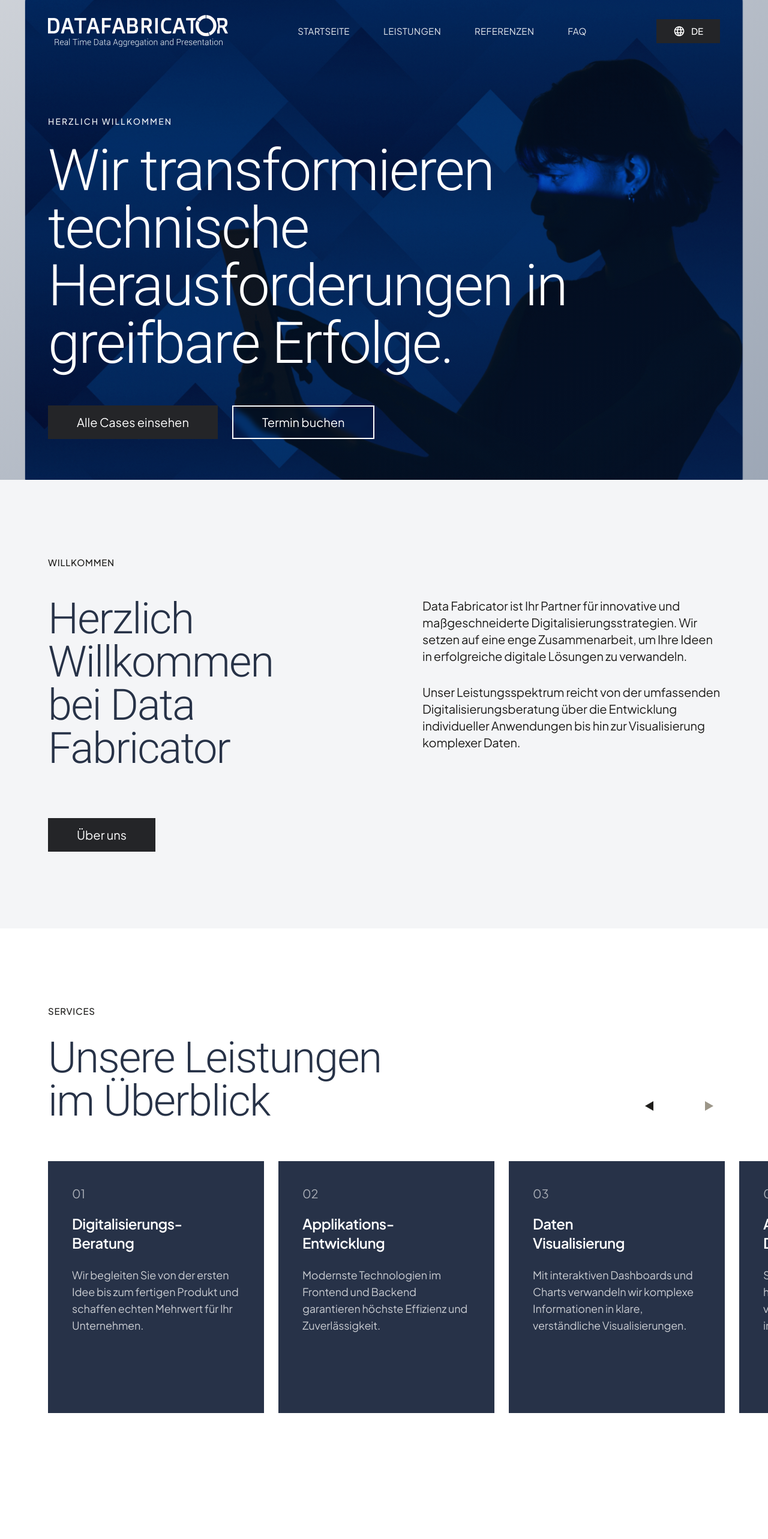
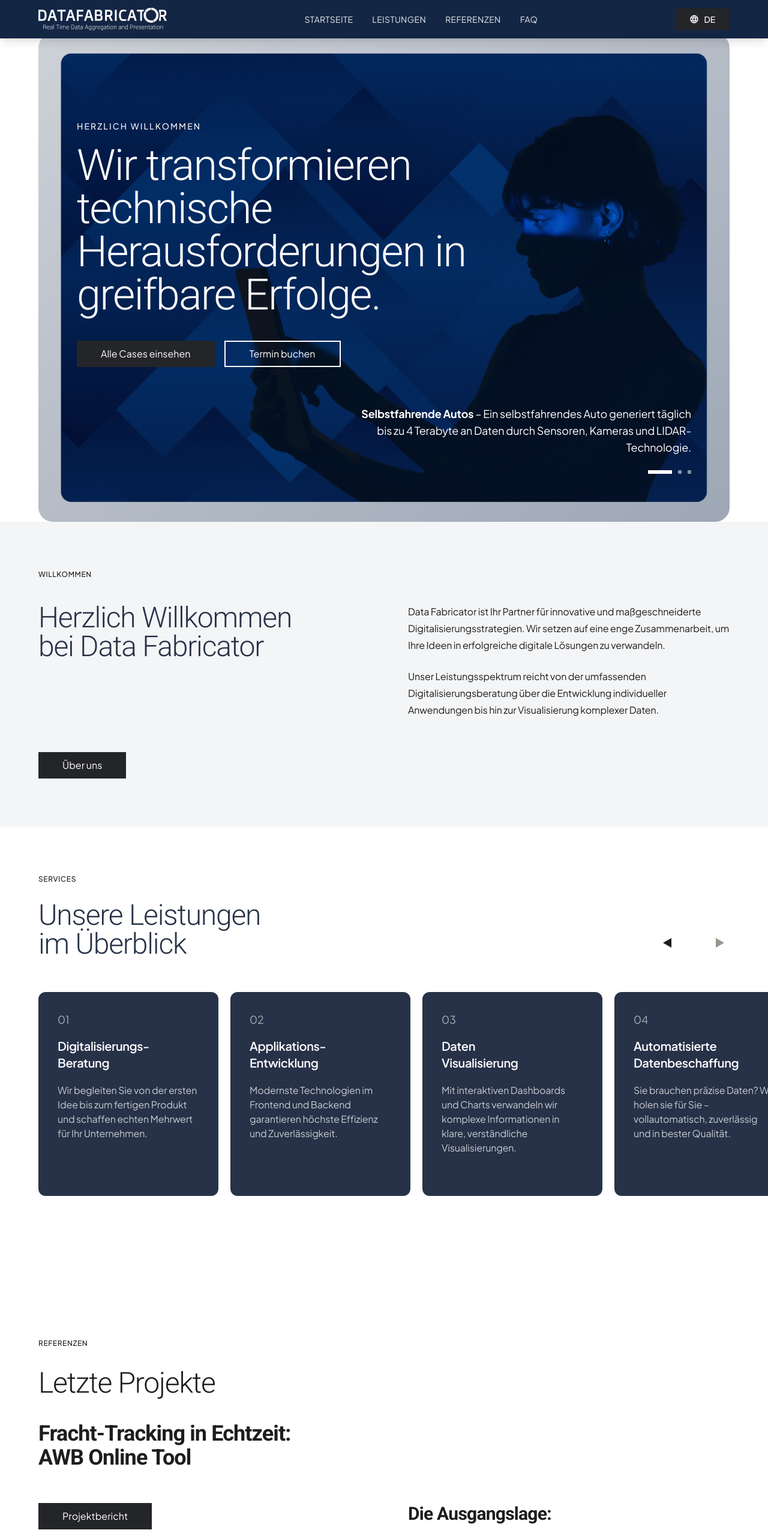
Before and after one commit to HHDS85/datafab-website, a Vue app: page / in a window 1280 px wide. Shown: the top 2566 px of the page at 60% size. Built offline with nearby package versions, Linux system fonts and the light colour scheme.

Commit message:
Updated style.css

```diff
--- a/src/components/AppHeader.vue
+++ b/src/components/AppHeader.vue
@@ -1,20 +1,14 @@
 <template>
-  <header
-    class="fixed w-full z-50 transition-all duration-300 ease-out"
-    :class="isScrolled
-      ? 'top-0 bg-[#071B3A]/95 backdrop-blur-md shadow-lg py-4'
-      : 'top-0 bg-transparent py-6'"
-  >
-    <div class="max-w-[1920px] mx-auto px-8 lg:px-16 xl:px-20 2xl:px-24">
+  <header class="fixed top-0 w-full z-50 bg-[#071B3A]/95 backdrop-blur-md shadow-lg py-3">
+    <div class="max-w-[1440px] mx-auto px-6 lg:px-12 xl:px-16">
       <div class="flex items-center justify-between">
         <img
-          class="transition-all duration-300 ease-out"
-          :class="isScrolled ? 'h-10' : 'h-14'"
+          class="h-10"
           alt="Logo datafabrictor"
           src="/logo-datafabrictor.svg"
         />
 
-        <nav class="hidden lg:flex items-center gap-12 xl:gap-14">
+        <nav class="hidden lg:flex items-center gap-8">
           <a
             v-for="(item, index) in navigationItems"
             :key="`nav-${index}`"
@@ -25,7 +19,7 @@
               :class="[
                 'font-family-jakarta relative transition-all duration-300',
                 item.active ? 'font-bold text-white' : 'font-normal text-white/90 group-hover:text-white',
-                'tracking-wide uppercase text-sm xl:text-[15px]'
+                'tracking-wide uppercase text-sm'
               ]"
             >
               {{ item.label }}
@@ -40,24 +34,24 @@
         </nav>
 
         <button
-          class="hidden md:flex items-center gap-2.5 bg-[#242528] hover:bg-[#323438] transition-all duration-300 px-7 py-2.5"
+          class="hidden md:flex items-center gap-2 bg-[#242528] hover:bg-[#323438] transition-all duration-300 px-6 h-9"
         >
           <img
-            class="w-5 h-5"
+            class="w-4 h-4"
             alt="Language"
             src="/language.svg"
           />
-          <span class="font-family-jakarta font-medium text-white text-sm xl:text-[15px]">
+          <span class="font-family-jakarta font-medium text-white text-sm">
             DE
           </span>
         </button>
 
         <button
           @click="toggleMenu"
-          class="lg:hidden flex flex-col items-center justify-center w-10 h-10 z-30 group relative"
+          class="lg:hidden flex flex-col items-center justify-center w-9 h-9 z-30 group relative"
           aria-label="Toggle menu"
         >
-          <span class="flex flex-col gap-1.5 w-6">
+          <span class="flex flex-col gap-1.5 w-5">
             <span
               class="h-0.5 w-full bg-white transition-all duration-300 ease-out transform origin-center"
               :class="isMenuOpen ? 'rotate-45 translate-y-2' : ''"
@@ -76,32 +70,32 @@
         <Transition name="slide-fade">
           <div
             v-if="isMenuOpen"
-            class="lg:hidden absolute top-full left-0 right-0 mt-2 bg-[#071B3A]/98 backdrop-blur-xl shadow-2xl overflow-hidden border-t border-white/10"
+            class="lg:hidden absolute top-full left-0 right-0 bg-[#071B3A]/98 backdrop-blur-xl shadow-2xl overflow-hidden border-t border-white/10"
           >
-            <nav class="flex flex-col p-6">
+            <nav class="flex flex-col p-5">
               <a
                 v-for="(item, index) in navigationItems"
                 :key="`mobile-nav-${index}`"
                 :href="item.href"
                 @click="closeMenu"
-                class="flex items-center justify-between py-4 border-b border-white/10 last:border-0 group hover:bg-white/5 -mx-2 px-2 transition-all duration-200"
+                class="flex items-center justify-between py-3.5 border-b border-white/10 last:border-0 group hover:bg-white/5 -mx-2 px-2 transition-all duration-200"
               >
                 <span
                   :class="[
                     'font-family-jakarta',
                     item.active ? 'font-bold text-white' : 'font-normal text-white/80 group-hover:text-white',
-                    'text-lg transition-colors duration-200'
+                    'text-base transition-colors duration-200'
                   ]"
                 >
                   {{ item.label }}
                 </span>
-                <svg class="w-5 h-5 text-white/40 group-hover:text-white/80 transform group-hover:translate-x-1 transition-all duration-200" fill="none" stroke="currentColor" viewBox="0 0 24 24">
+                <svg class="w-4 h-4 text-white/40 group-hover:text-white/80 transform group-hover:translate-x-1 transition-all duration-200" fill="none" stroke="currentColor" viewBox="0 0 24 24">
                   <path stroke-linecap="round" stroke-linejoin="round" stroke-width="2" d="M9 5l7 7-7 7"/>
                 </svg>
               </a>
 
-              <div class="mt-6 flex items-center justify-center gap-2 px-6 py-3 bg-[#242528] hover:bg-[#323438] transition-all duration-200">
-                <img class="w-5 h-5" alt="Language" src="/language.svg" />
+              <div class="mt-5 flex items-center justify-center gap-2 px-5 py-2.5 bg-[#242528] hover:bg-[#323438] transition-all duration-200">
+                <img class="w-4 h-4" alt="Language" src="/language.svg" />
                 <span class="font-family-jakarta font-medium text-white text-sm">
                   DE
                 </span>
@@ -119,7 +113,6 @@ import { ref, onMounted, onUnmounted, computed } from 'vue';
 import { navigationItems as originalNavigationItems } from '@/data/navigation';
 
 const isMenuOpen = ref(false);
-const isScrolled = ref(false);
 const activeSection = ref('');
 
 const navigationItems = computed(() => {
@@ -129,9 +122,7 @@ const navigationItems = computed(() => {
   }));
 });
 
-const handleScroll = () => {
-  isScrolled.value = window.scrollY > 50;
-
+const updateActiveSection = () => {
   const sections = ['leistungen', 'referenzen', 'faq', 'kontakt'];
   let currentSection = '';
 
@@ -158,12 +149,12 @@ const closeMenu = () => {
 };
 
 onMounted(() => {
-  window.addEventListener('scroll', handleScroll);
-  handleScroll();
+  window.addEventListener('scroll', updateActiveSection);
+  updateActiveSection();
 });
 
 onUnmounted(() => {
-  window.removeEventListener('scroll', handleScroll);
+  window.removeEventListener('scroll', updateActiveSection);
 });
 </script>
 
--- a/src/components/HeroSection.vue
+++ b/src/components/HeroSection.vue
@@ -1,6 +1,7 @@
 <template>
-  <section class="relative w-full">
-    <div class="relative w-full h-screen overflow-hidden">
+  <section class="relative w-full pt-14 px-6 lg:px-12 xl:px-16">
+    <div class="relative w-full max-w-[1440px] mx-auto overflow-hidden rounded-3xl">
+      <div class="relative w-full min-h-[85vh]">
         <div class="absolute inset-0 w-full h-full">
           <div class="absolute inset-0 bg-gradient-to-br from-[#071B3A]/20 to-[#0A2348]/40 z-[1]"></div>
           <img
@@ -10,50 +11,51 @@
           />
         </div>
 
-      <div class="relative w-full max-w-[1920px] mx-auto px-8 lg:px-16 xl:px-20 2xl:px-24 pt-48 pb-20 z-10 h-full flex flex-col">
-        <div class="mb-6">
-          <p class="font-family-jakarta font-medium text-white/95 text-sm tracking-[0.15em] uppercase">
+        <div class="relative w-full px-6 lg:px-12 xl:px-16 pt-24 md:pt-32 lg:pt-36 pb-16 lg:pb-20 z-10 h-full flex flex-col">
+          <div class="mb-5">
+            <p class="font-family-jakarta font-medium text-white/95 text-xs md:text-sm tracking-[0.15em] uppercase">
               HERZLICH WILLKOMMEN
             </p>
           </div>
 
-        <h1 class="font-family-roboto font-light text-white text-7xl xl:text-8xl tracking-tight leading-[1.1] mb-14 max-w-[900px]">
+          <h1 class="font-family-roboto font-light text-white text-5xl md:text-6xl xl:text-7xl tracking-tight leading-[1.1] mb-10 max-w-[720px]">
             Wir transformieren
             technische
             Herausforderungen in
             greifbare Erfolge.
           </h1>
 
-        <div class="flex gap-6 mb-auto">
-          <button class="font-family-jakarta font-normal text-lg xl:text-xl bg-[#242528] text-white hover:bg-[#323438] transition-all duration-300 px-12 h-14">
+          <div class="flex flex-col sm:flex-row gap-4 mb-auto">
+            <button class="font-family-jakarta font-normal text-base bg-[#242528] text-white hover:bg-[#323438] transition-all duration-300 px-10 h-11">
               Alle Cases einsehen
             </button>
 
-          <button class="font-family-jakarta font-normal text-lg xl:text-xl border-2 border-white text-white hover:bg-white hover:text-[#071B3A] transition-all duration-300 px-12 h-14 backdrop-blur-sm">
+            <button class="font-family-jakarta font-normal text-base border-2 border-white text-white hover:bg-white hover:text-[#071B3A] transition-all duration-300 px-10 h-11 backdrop-blur-sm">
               Termin buchen
             </button>
           </div>
 
-        <div class="flex justify-end items-end mt-auto pt-16">
-          <div class="max-w-[700px]">
-            <div class="min-h-[90px] mb-8">
-              <p class="font-family-jakarta font-normal text-white text-xl text-right leading-[1.6]">
+          <div class="flex justify-end items-end mt-auto pt-12 lg:pt-16">
+            <div class="max-w-[560px]">
+              <div class="min-h-[70px] lg:min-h-[80px] mb-6">
+                <p class="font-family-jakarta font-normal text-white text-base lg:text-lg text-right leading-[1.6]">
                   <span class="font-bold">{{ currentHighlight.title }}</span>
                   <span> {{ currentHighlight.text }}</span>
                 </p>
               </div>
 
-            <div class="flex justify-end items-center gap-3">
+              <div class="flex justify-end items-center gap-2.5">
                 <button
                   v-for="(_, index) in highlights"
                   :key="index"
                   @click="currentSlide = index"
                   :class="[
-                  'h-2 transition-all duration-300',
-                  currentSlide === index ? 'bg-white w-12' : 'bg-white/50 hover:bg-white/70 w-2'
+                    'h-1.5 transition-all duration-300',
+                    currentSlide === index ? 'bg-white w-10' : 'bg-white/50 hover:bg-white/70 w-1.5'
                   ]"
                   :aria-label="`Go to slide ${index + 1}`"
                 />
+              </div>
             </div>
           </div>
         </div>
--- a/src/components/ProjectShowcase.vue
+++ b/src/components/ProjectShowcase.vue
@@ -1,49 +1,49 @@
 <template>
-  <section ref="sectionRef" id="referenzen" class="relative w-full py-28 xl:py-32 scroll-animate">
-    <div class="max-w-[1920px] mx-auto px-8 lg:px-16 xl:px-20 2xl:px-24">
+  <section ref="sectionRef" id="referenzen" class="relative w-full py-20 scroll-animate">
+    <div class="max-w-[1440px] mx-auto px-6 lg:px-12 xl:px-16">
       <div class="text-left mb-8">
-        <span class="font-family-jakarta font-medium text-[#1e1d1b] text-sm xl:text-[15px] tracking-[0.05em] uppercase">
+        <span class="font-family-jakarta font-medium text-[#1e1d1b] text-xs tracking-[0.05em] uppercase">
           REFERENZEN
         </span>
       </div>
 
-      <h2 class="font-family-roboto font-light text-[#1e1d1b] text-5xl xl:text-6xl tracking-tight leading-[1.15] mb-12">
+      <h2 class="font-family-roboto font-light text-[#1e1d1b] text-4xl md:text-5xl tracking-tight leading-[1.15] mb-10">
         Letzte Projekte
       </h2>
 
-      <h3 class="font-family-roboto font-semibold text-[#1e1d1b] text-5xl xl:text-6xl tracking-tight leading-[1.2] mb-20 max-w-[900px]">
+      <h3 class="font-family-roboto font-semibold text-[#1e1d1b] text-3xl md:text-4xl tracking-tight leading-[1.2] mb-14 max-w-[700px] whitespace-pre-line">
         {{ projectData.title }}
       </h3>
 
-      <div class="grid grid-cols-1 lg:grid-cols-2 gap-20 xl:gap-28 items-start">
-        <div class="flex flex-col items-start gap-10">
-          <button class="bg-[#242528] text-white hover:bg-[#323438] h-14 px-12 font-family-jakarta font-normal text-lg xl:text-xl transition-all duration-300">
+      <div class="grid grid-cols-1 lg:grid-cols-2 gap-16 xl:gap-20 items-start">
+        <div class="flex flex-col items-start gap-8">
+          <button class="bg-[#242528] text-white hover:bg-[#323438] h-11 px-10 font-family-jakarta font-normal text-base transition-all duration-300">
             Projektbericht
           </button>
 
           <img
-            class="w-full h-auto"
+            class="w-full h-auto rounded-2xl"
             alt="Project image"
             :src="projectData.image"
           />
         </div>
 
-        <div class="flex flex-col gap-14">
+        <div class="flex flex-col gap-12">
           <div
             v-for="(section, index) in projectData.sections"
             :key="index"
           >
-            <h4 class="font-family-roboto font-semibold text-[#1e1d1b] text-3xl xl:text-4xl tracking-tight leading-[1.3] mb-6">
+            <h4 class="font-family-roboto font-semibold text-[#1e1d1b] text-2xl md:text-3xl tracking-tight leading-[1.3] mb-5">
               {{ section.title }}
             </h4>
 
-            <p class="font-family-jakarta font-normal text-[#1e1d1b]/75 text-lg xl:text-xl leading-[1.75]">
+            <p class="font-family-jakarta font-normal text-[#1e1d1b]/75 text-base leading-[1.75]">
               {{ section.content }}
             </p>
 
             <div
               v-if="index < projectData.sections.length - 1"
-              class="mt-10 h-px bg-gray-200"
+              class="mt-8 h-px bg-gray-200"
             />
           </div>
         </div>
--- a/src/components/ServicesSection.vue
+++ b/src/components/ServicesSection.vue
@@ -1,51 +1,51 @@
 <template>
-  <section ref="sectionRef" id="leistungen" class="relative w-full py-28 xl:py-32 scroll-animate">
-    <div class="max-w-[1920px] mx-auto px-8 lg:px-16 xl:px-20 2xl:px-24">
-      <div class="mb-16 flex items-start justify-between">
+  <section ref="sectionRef" id="leistungen" class="relative w-full py-20 scroll-animate">
+    <div class="max-w-[1440px] mx-auto px-6 lg:px-12 xl:px-16">
+      <div class="mb-14 flex flex-col lg:flex-row items-start justify-between gap-8">
         <div>
-          <p class="font-family-jakarta font-medium text-[#1e1d1b] text-sm xl:text-[15px] tracking-[0.05em] uppercase mb-8">
+          <p class="font-family-jakarta font-medium text-[#1e1d1b] text-xs tracking-[0.05em] uppercase mb-7">
             SERVICES
           </p>
-          <h2 class="font-family-roboto font-light text-[#273247] text-6xl xl:text-7xl tracking-tight leading-[1.15]">
+          <h2 class="font-family-roboto font-light text-[#273247] text-4xl md:text-5xl tracking-tight leading-[1.15]">
             Unsere Leistungen
             <br />
             im Überblick
           </h2>
         </div>
-        <div class="hidden lg:flex items-center justify-between gap-14 mt-auto mb-2">
+        <div class="hidden lg:flex items-center justify-between gap-12 mt-auto mb-2">
           <button
             @click="scrollLeft"
-            class="nav-arrow nav-arrow-left w-10 h-10 flex items-center justify-center transition-all duration-300"
+            class="nav-arrow nav-arrow-left w-9 h-9 flex items-center justify-center transition-all duration-300"
             aria-label="Scroll left"
           >
           </button>
           <button
             @click="scrollRight"
-            class="nav-arrow nav-arrow-right w-10 h-10 flex items-center justify-center transition-all duration-300"
+            class="nav-arrow nav-arrow-right w-9 h-9 flex items-center justify-center transition-all duration-300"
             aria-label="Scroll right"
           >
           </button>
         </div>
       </div>
 
-      <div class="relative mb-16 -mr-8 lg:-mr-16 xl:-mr-20 2xl:-mr-24">
-        <div ref="scrollContainer" class="hidden lg:flex gap-6 overflow-x-auto pb-4 scrollbar-hide scroll-smooth">
+      <div class="relative mb-14 -mr-6 lg:-mr-12 xl:-mr-16">
+        <div ref="scrollContainer" class="hidden lg:flex gap-5 overflow-x-auto pb-4 scrollbar-hide scroll-smooth">
           <div
             v-for="(service, index) in servicesData"
             :key="index"
-            class="bg-[#273248] min-h-[400px] xl:min-h-[420px] flex flex-col flex-shrink-0 w-[320px] xl:w-[360px] transition-all duration-300 hover:transform hover:scale-105 hover:shadow-2xl"
+            class="bg-[#273248] min-h-[340px] flex flex-col flex-shrink-0 w-[280px] xl:w-[300px] rounded-xl transition-all duration-300 hover:transform hover:scale-105 hover:shadow-2xl"
           >
-            <div class="p-9 xl:p-10 pb-8 flex flex-col h-full">
-              <div class="mb-5">
-                <span class="font-family-jakarta font-normal text-white/60 text-xl">
+            <div class="p-7 xl:p-8 pb-7 flex flex-col h-full">
+              <div class="mb-4">
+                <span class="font-family-jakarta font-normal text-white/60 text-lg">
                   {{ service.number }}
                 </span>
               </div>
-              <div class="flex flex-col gap-6">
-                <h3 class="font-family-jakarta font-semibold text-white text-xl xl:text-2xl leading-[1.4] whitespace-pre-line min-h-[60px] flex items-start">
+              <div class="flex flex-col gap-5">
+                <h3 class="font-family-jakarta font-semibold text-white text-lg xl:text-xl leading-[1.4] whitespace-pre-line min-h-[52px] flex items-start">
                   {{ service.title }}
                 </h3>
-                <p class="font-family-jakarta font-normal text-white/75 text-base xl:text-lg leading-[1.6]">
+                <p class="font-family-jakarta font-normal text-white/75 text-sm xl:text-base leading-[1.6]">
                   {{ service.description }}
                 </p>
               </div>
@@ -65,21 +65,21 @@
               <div
                 v-for="(service, index) in servicesData"
                 :key="index"
-                class="flex-shrink-0 px-3"
+                class="flex-shrink-0 px-2"
                 :class="slideClass"
               >
-                <div class="bg-[#273248] min-h-[380px] flex flex-col">
-                  <div class="p-8 pb-7 flex flex-col h-full">
-                    <div class="mb-4">
-                      <span class="font-family-jakarta font-normal text-white/60 text-lg">
+                <div class="bg-[#273248] min-h-[340px] flex flex-col rounded-xl">
+                  <div class="p-7 pb-6 flex flex-col h-full">
+                    <div class="mb-3.5">
+                      <span class="font-family-jakarta font-normal text-white/60 text-base">
                         {{ service.number }}
                       </span>
                     </div>
-                    <div class="flex flex-col gap-5">
-                      <h3 class="font-family-jakarta font-semibold text-white text-xl leading-[1.4]">
+                    <div class="flex flex-col gap-4">
+                      <h3 class="font-family-jakarta font-semibold text-white text-lg leading-[1.4] whitespace-pre-line">
                         {{ service.title }}
                       </h3>
-                      <p class="font-family-jakarta font-normal text-white/75 text-base leading-[1.6]">
+                      <p class="font-family-jakarta font-normal text-white/75 text-sm leading-[1.6]">
                         {{ service.description }}
                       </p>
                     </div>
@@ -89,35 +89,35 @@
             </div>
           </div>
 
-          <div class="flex justify-center items-center gap-4 mt-8">
+          <div class="flex justify-center items-center gap-3.5 mt-7">
             <button
               @click="prevSlide"
-              class="w-10 h-10 flex items-center justify-center bg-[#273248]/10 hover:bg-[#273248]/20 transition-colors"
+              class="w-9 h-9 flex items-center justify-center bg-[#273248]/10 hover:bg-[#273248]/20 transition-colors rounded-lg"
               :disabled="currentSlide === 0"
               :class="{ 'opacity-50 cursor-not-allowed': currentSlide === 0 }"
             >
-              <svg class="w-5 h-5 text-[#273248]" fill="none" stroke="currentColor" viewBox="0 0 24 24">
+              <svg class="w-4 h-4 text-[#273248]" fill="none" stroke="currentColor" viewBox="0 0 24 24">
                 <path stroke-linecap="round" stroke-linejoin="round" stroke-width="2" d="M15 19l-7-7 7-7" />
               </svg>
             </button>
 
-            <div class="flex gap-2">
+            <div class="flex gap-1.5">
               <button
                 v-for="(_, index) in paginationDots"
                 :key="index"
                 @click="goToSlide(index)"
-                class="h-2 transition-all duration-300"
+                class="h-1.5 transition-all duration-300 rounded-full"
                 :class="getDotClass(index)"
               ></button>
             </div>
 
             <button
               @click="nextSlide"
-              class="w-10 h-10 flex items-center justify-center bg-[#273248]/10 hover:bg-[#273248]/20 transition-colors"
+              class="w-9 h-9 flex items-center justify-center bg-[#273248]/10 hover:bg-[#273248]/20 transition-colors rounded-lg"
               :disabled="currentSlide >= maxSlide"
               :class="{ 'opacity-50 cursor-not-allowed': currentSlide >= maxSlide }"
             >
-              <svg class="w-5 h-5 text-[#273248]" fill="none" stroke="currentColor" viewBox="0 0 24 24">
+              <svg class="w-4 h-4 text-[#273248]" fill="none" stroke="currentColor" viewBox="0 0 24 24">
                 <path stroke-linecap="round" stroke-linejoin="round" stroke-width="2" d="M9 5l7 7-7 7" />
               </svg>
             </button>
--- a/src/components/WelcomeSection.vue
+++ b/src/components/WelcomeSection.vue
@@ -1,30 +1,30 @@
 <template>
-  <section ref="sectionRef" class="relative w-full bg-[#F4F5F7] py-28 xl:py-32 scroll-animate">
-    <div class="max-w-[1920px] mx-auto px-8 lg:px-16 xl:px-20 2xl:px-24">
-      <div class="mb-12">
-        <p class="font-family-jakarta font-medium text-[#1e1d1b] text-sm xl:text-[15px] tracking-[0.05em] uppercase">
+  <section ref="sectionRef" class="relative w-full bg-[#F4F5F7] py-20 scroll-animate">
+    <div class="max-w-[1440px] mx-auto px-6 lg:px-12 xl:px-16">
+      <div class="mb-10">
+        <p class="font-family-jakarta font-medium text-[#1e1d1b] text-xs tracking-[0.05em] uppercase">
           WILLKOMMEN
         </p>
       </div>
 
-      <div class="grid grid-cols-1 lg:grid-cols-2 gap-20 xl:gap-32">
+      <div class="grid grid-cols-1 lg:grid-cols-2 gap-16 xl:gap-20">
         <div class="flex flex-col justify-start">
-          <h2 class="font-family-roboto font-light text-[#273247] text-6xl xl:text-7xl tracking-tight leading-[1.15]">
+          <h2 class="font-family-roboto font-light text-[#273247] text-4xl md:text-5xl tracking-tight leading-[1.15]">
             Herzlich Willkommen
             <br />
             bei Data Fabricator
           </h2>
         </div>
 
-        <div class="flex flex-col justify-start gap-8">
-          <p class="font-family-jakarta font-normal text-[#1e1d1b] text-lg xl:text-xl leading-[1.75]">
+        <div class="flex flex-col justify-start gap-6">
+          <p class="font-family-jakarta font-normal text-[#1e1d1b] text-base leading-[1.75]">
             Data Fabricator ist Ihr Partner für innovative und
             maßgeschneiderte Digitalisierungsstrategien.
             Wir setzen auf eine enge Zusammenarbeit, um Ihre Ideen in
             erfolgreiche digitale Lösungen zu verwandeln.
           </p>
 
-          <p class="font-family-jakarta font-normal text-[#1e1d1b] text-lg xl:text-xl leading-[1.75]">
+          <p class="font-family-jakarta font-normal text-[#1e1d1b] text-base leading-[1.75]">
             Unser Leistungsspektrum reicht von der umfassenden
             Digitalisierungsberatung über die Entwicklung individueller
             Anwendungen bis hin zur Visualisierung komplexer Daten.
@@ -32,8 +32,8 @@
         </div>
       </div>
 
-      <div class="mt-20">
-        <button class="bg-[#242528] text-white hover:bg-[#323438] h-14 px-12 font-family-jakarta font-normal text-lg xl:text-xl transition-all duration-300">
+      <div class="mt-14">
+        <button class="bg-[#242528] text-white hover:bg-[#323438] h-11 px-10 font-family-jakarta font-normal text-base transition-all duration-300">
           Über uns
         </button>
       </div>
--- a/src/data/projects.js
+++ b/src/data/projects.js
@@ -1,5 +1,5 @@
 export const projectData = {
-  title: 'Fracht-Tracking in Echtzeit: AWB Online Tool',
+  title: 'Fracht-Tracking in Echtzeit:\nAWB Online Tool',
   image: '/projectimage.png',
   sections: [
     {
```
Also changed, not shown: src/components/AppFooter.vue (+14 -14 lines), src/components/CTASection.vue (+12 -12 lines), src/components/ContactForm.vue (+32 -32 lines), src/components/FAQAccordion.vue (+11 -11 lines), src/components/TestimonialsCarousel.vue (+21 -21 lines), src/style.css (+7 -7 lines). Lines whose indentation alone changed are shown as unchanged.
